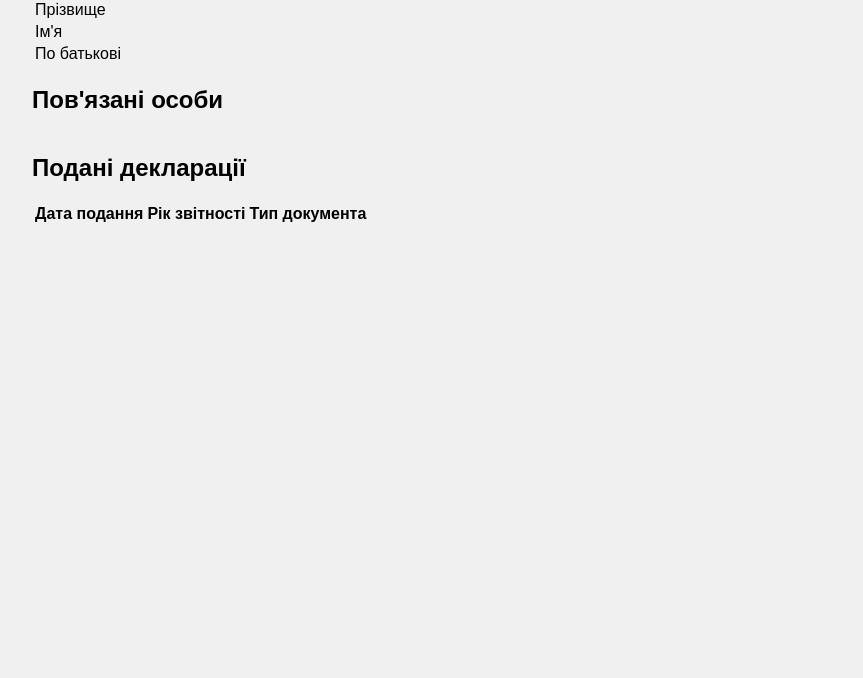
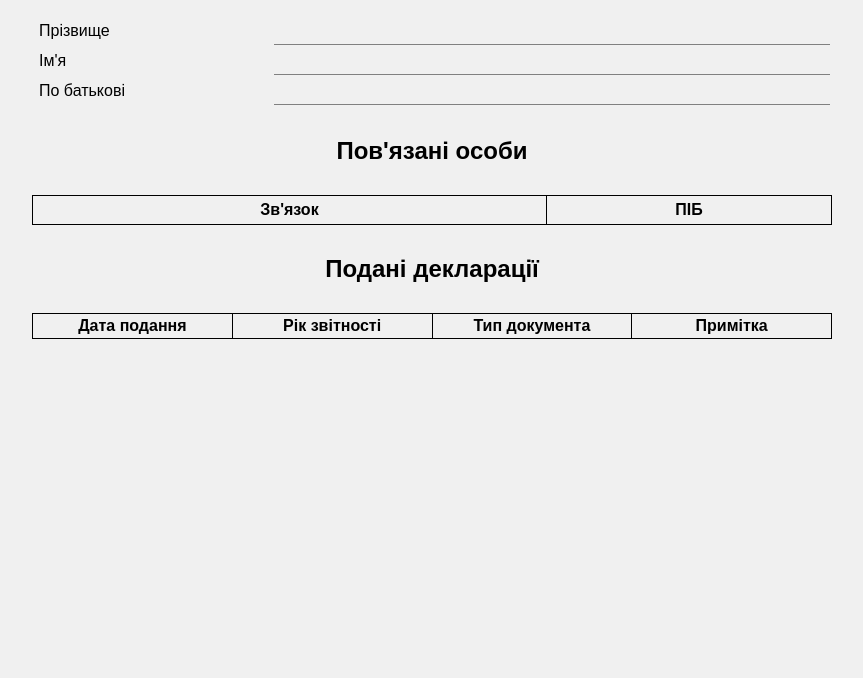
Before and after one commit to pgerasymchuk/decorruptai, a plain HTML site: page person.html in a window 1280 px wide. Shown: the part 122-800 px from the top of the page, without its empty margins (208-1071 px from the left). Drawn offline with Linux system fonts and the light colour scheme; no server answers.

Commit message:
Minor improvements

```diff
--- a/css/index.css
+++ b/css/index.css
@@ -33,7 +33,7 @@ input[type="submit"]:hover, input[type="reset"]:hover {
     background-color: #0056b3;
 }
 
-.result {
+.person {
     width: 100%;
     border: solid lightgray 1px;
 }
@@ -41,3 +41,7 @@ input[type="submit"]:hover, input[type="reset"]:hover {
 a:link, a:visited {
     color: blue;
 }
+
+form {
+    margin: 5px;
+}
--- a/css/person.css
+++ b/css/person.css
@@ -3,18 +3,64 @@ body {
     margin: 0;
     padding: 0;
     background-color: #f0f0f0;
+
 }
 
 .container {
     max-width: 800px;
     margin: 20px auto;
     padding: 20px;
+    display: flex;
+    flex-direction: column;
+    align-items: center;
 }
 
-h1 {
+h1, h2 {
     text-align: center;
+    margin: 30px;
 }
 
 a:link, a:visited {
     color: blue;
 }
+
+table {
+    width: 800px;
+}
+
+#name-table td, #related-people-table td,
+#name-table th, #related-people-table th {
+    padding: 5px;
+}
+
+#name-table td:nth-child(1), #related-people-table td:nth-child(1) {
+    width: 30%;
+}
+
+#name-table td:nth-child(2), #related-people-table td:nth-child(2) {
+    width: 70%;
+    border-bottom: 1px solid gray;
+}
+
+#related-people-table, #declarations-table {
+    border-collapse: collapse;
+}
+
+#related-people-table td, #related-people-table th,
+#declarations-table td, #declarations-table th {
+    border: 1px solid black;
+}
+
+#declarations-table td, #declarations-table th {
+    width: 20%;
+    padding: 3px;
+}
+
+#declarations-table td:nth-child(4) {
+    width:40%;
+    color: red;
+}
+
+#related-people-table td, #declarations-table td {
+    text-align: center;
+}
--- a/js/person.js
+++ b/js/person.js
@@ -43,6 +43,15 @@ window.onload = async function() {
             link.textContent = 'Декларація';
         }
         cell.appendChild(link);
+
+        if (Math.random() < 0.1) {
+            const minNum = 1;
+            const maxNum = 5;
+            const n = Math.round(Math.random() * (maxNum - minNum) + minNum);
+            row.insertCell().textContent = `Знайдено корупційних ризиків: ${n}`;
+        } else {
+            row.insertCell();
+        }
     })
 
 }
--- a/person.html
+++ b/person.html
@@ -11,7 +11,7 @@
     <div class="container">
         <h1>Інформація про особу</h1>
 
-        <table>
+        <table id="name-table">
             <tr>
                 <td>Прізвище</td>
                 <td id="lastName-cell"></td>
@@ -26,21 +26,27 @@
             </tr>
         </table>
 
-        <div class="section">
+
         <h2>Пов'язані особи</h2>
-            <table id="related-people-table"></table>
-        </div>
+        <table id="related-people-table">
+            <tr>
+                <th>Зв'язок</th>
+                <th>ПІБ</th>
+            </tr>
+        </table>
 
-        <div class="section">
+
+
         <h2>Подані декларації</h2>
         <table id="declarations-table">
             <tr>
                 <th>Дата подання</th>
                 <th>Рік звітності</th>
                 <th>Тип документа</th>
+                <th>Примітка</th>
             </tr>
         </table>
-        </div>
+
     </div>
 
     <script src="js/person.js"></script>
```
Also changed, not shown: js/index.js (+14 -1 lines). Lines whose indentation alone changed are shown as unchanged.
